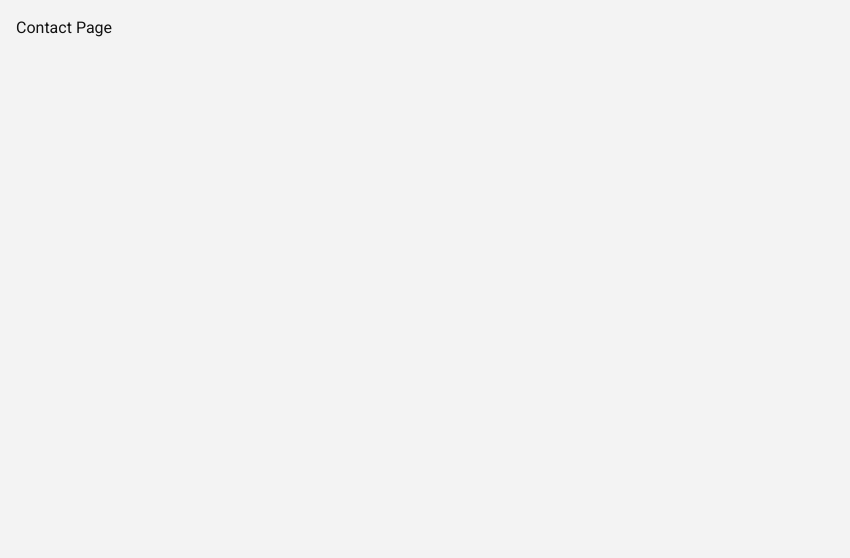
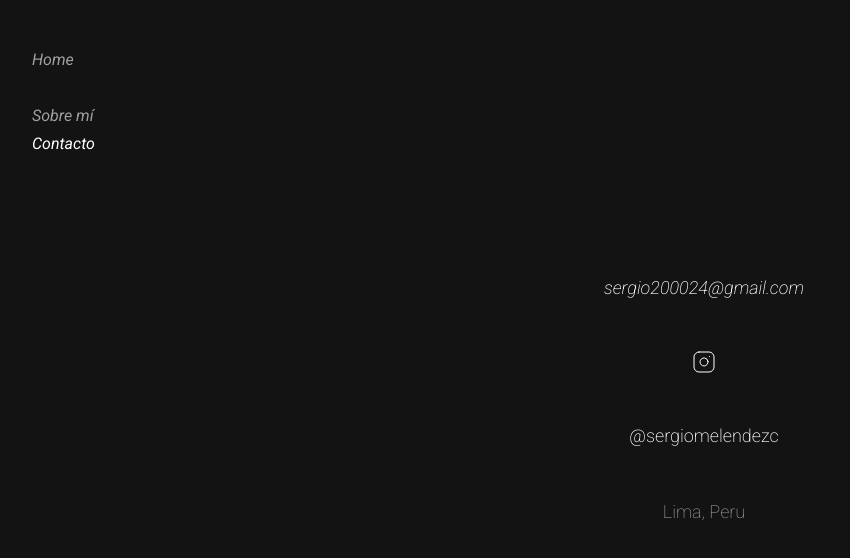
Before and after one commit to andremelzc/portfolio-sergio, a Next.js app: page /contact in a window 1280 px wide. Shown: the top 558 px of the page, without its empty margins (0-850 px from the left). Built offline with nearby package versions, Linux system fonts and the light colour scheme; a web font is replaced by a local one.

Commit message:
contact and about page implemented

```diff
--- a/package.json
+++ b/package.json
@@ -12,6 +12,7 @@
     "@sanity/image-url": "^1.2.0",
     "@sanity/vision": "^4.22.0",
     "framer-motion": "^12.34.0",
+    "lucide-react": "^0.575.0",
     "next": "16.1.6",
     "next-sanity": "^11.6.12",
     "react": "19.2.3",
--- a/src/app/about/page.tsx
+++ b/src/app/about/page.tsx
@@ -1,3 +1,28 @@
+"use client";
+
+import { motion } from "framer-motion";
+import data from "@/data/about.json";
+import Sidebar from "@/components/Sidebar";
+
 export default function AboutPage() {
-  return <div className="p-4">About Page</div>;
+  return (
+    <main className="min-h-screen bg-night text-white flex">
+      <Sidebar />
+
+      {/* Contenedor de Contenido */}
+      <div className="flex-1 flex items-center justify-center p-8 ml-24 md:ml-32">
+        <motion.div
+          initial={{ opacity: 0 }}
+          animate={{ opacity: 1 }}
+          transition={{ duration: 0.4 }}
+          className="max-w-xl w-full"
+        >
+          <div className="space-y-10 text-lg md:text-xl leading-[1.9] font-extralight text-white/90">
+            <p className="italic">{data.description}</p>
+            <p className="text-white">{data.description2}</p>
+          </div>
+        </motion.div>
+      </div>
+    </main>
+  );
 }
--- a/src/app/contact/page.tsx
+++ b/src/app/contact/page.tsx
@@ -1,3 +1,56 @@
+"use client";
+
+import { motion } from "framer-motion";
+import Sidebar from "@/components/Sidebar";
+import { Instagram } from "lucide-react";
+
 export default function ContactPage() {
-  return <div className="p-4">Contact Page</div>;
+  return (
+    <main className="min-h-screen bg-night text-white flex">
+      <Sidebar />
+
+      <div className="flex-1 flex items-center justify-center p-8 ml-24 md:ml-32">
+        <motion.div
+          initial={{ opacity: 0 }}
+          animate={{ opacity: 1 }}
+          transition={{ duration: 0.4 }}
+          className="max-w-xl w-full"
+        >
+          {/* Estructura minimalista: centrada y con aire */}
+          <div className="flex flex-col items-center space-y-12 text-lg font-extralight text-white">
+            {/* 1. Email */}
+            <a
+              href="mailto:sergio200024@gmail.com"
+              className="italic hover:text-white/60 transition-colors"
+            >
+              sergio200024@gmail.com
+            </a>
+
+            {/* 2. Icono (Solo, como en la imagen) */}
+            <a
+              href="https://instagram.com/sergiomelendezc"
+              target="_blank"
+              rel="noopener noreferrer"
+              className="hover:opacity-60 transition-opacity"
+            >
+              <Instagram size={24} strokeWidth={1} />
+            </a>
+
+            {/* 3. Instagram User */}
+            <a
+              href="https://instagram.com/sergiomelendezc"
+              target="_blank"
+              rel="noopener noreferrer"
+              className="hover:text-white/60 transition-colors"
+            >
+              @sergiomelendezc
+            </a>
+
+            {/* 4. Ubicación */}
+            <span className="text-white/50">Lima, Peru</span>
+          </div>
+        </motion.div>
+      </div>
+    </main>
+  );
 }
--- /dev/null
+++ b/src/components/Sidebar.tsx
@@ -0,0 +1,59 @@
+"use client";
+
+import Link from "next/link";
+import { usePathname } from "next/navigation";
+
+export default function Sidebar() {
+  const pathname = usePathname();
+
+  const primaryItems = [
+    { name: "Home", href: "/" },
+  ];
+
+  const secondaryItems = [
+    { name: "Sobre mí", href: "/about" },
+    { name: "Contacto", href: "/contact" },
+  ];
+
+  return (
+    <nav className="fixed left-0 top-0 h-full w-48 flex flex-col justify-start py-12 px-8 z-[100]">
+      {/* Primary links */}
+      <div className="flex flex-col gap-1 mb-8">
+        {primaryItems.map((item) => {
+          const isActive = pathname === item.href;
+          return (
+            <Link
+              key={item.href}
+              href={item.href}
+              className={`
+                text-base italic tracking-normal transition-all duration-200
+                ${isActive ? "text-white" : "text-white/60 hover:text-white/90"}
+              `}
+            >
+              {item.name}
+            </Link>
+          );
+        })}
+      </div>
+
+      {/* Secondary links */}
+      <div className="flex flex-col gap-1">
+        {secondaryItems.map((item) => {
+          const isActive = pathname === item.href;
+          return (
+            <Link
+              key={item.href}
+              href={item.href}
+              className={`
+                text-base italic tracking-normal transition-all duration-200
+                ${isActive ? "text-white" : "text-white/60 hover:text-white/90"}
+              `}
+            >
+              {item.name}
+            </Link>
+          );
+        })}
+      </div>
+    </nav>
+  );
+}
--- /dev/null
+++ b/src/data/about.json
@@ -0,0 +1,5 @@
+{
+  "title": "Sobre mí",
+  "description": "Soy un desarrollador web con experiencia en React, Next.js y TypeScript. Me apasiona crear interfaces de usuario atractivas y funcionales. En mi tiempo libre, disfruto explorando nuevas tecnologías y mejorando mis habilidades de programación.",
+  "description2": "Además de mi experiencia técnica, tengo un fuerte enfoque en el diseño y la usabilidad, lo que me permite crear experiencias de usuario intuitivas y agradables. Estoy siempre abierto a nuevos desafíos y oportunidades para crecer profesionalmente."
+}
```
Also changed, not shown: 1 other file (tests, documents, lock files or other folders).
